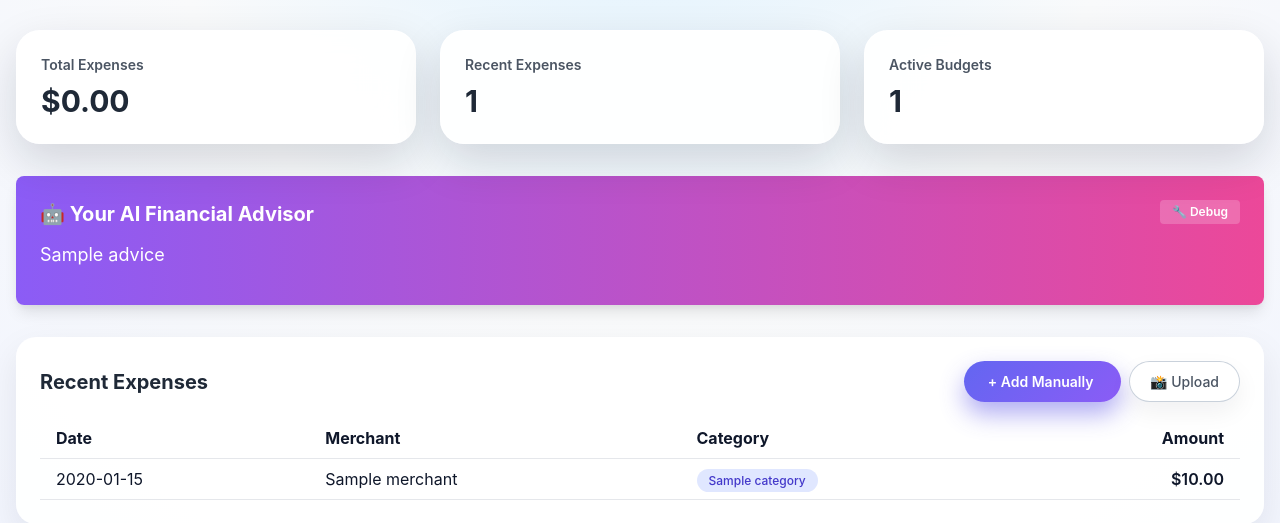
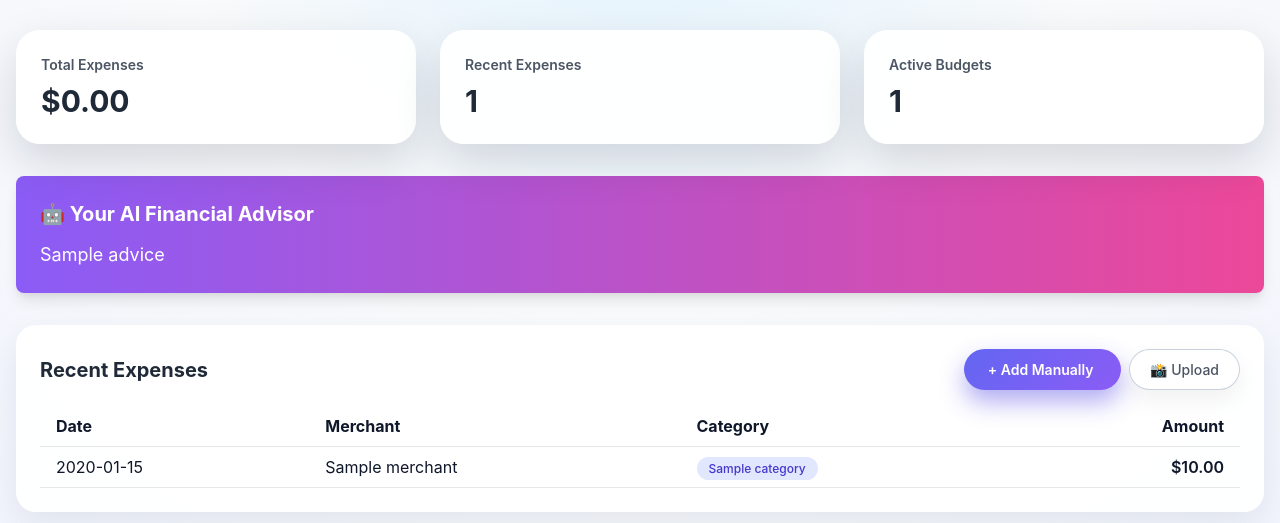
Before and after one commit to vincentlee001804/roboadvisor, a Flask app: template templates/dashboard.html in a window 1280 px wide. Shown: the part 166-689 px from the top of the page. Run offline with Flask 3, Linux system fonts and the light colour scheme; the template is opened without the code that fills it: most values are stand-ins (such as "Sample title", 1, 10 or a date in 2020).

Commit message:
Remove dashboard debug panel for AI advice

```diff
--- a/templates/dashboard.html
+++ b/templates/dashboard.html
@@ -27,31 +27,10 @@
 <!-- AI Advice Card -->
 {% if advice %}
 <div class="bg-gradient-to-r from-purple-500 to-pink-500 rounded-lg shadow-lg p-6 mb-8 text-white" style="width: 100%; overflow: visible;">
-    <div class="flex justify-between items-start mb-3">
-        <h3 class="text-xl font-bold">🤖 Your AI Financial Advisor</h3>
-        <button onclick="toggleDebugInfo()" class="bg-white bg-opacity-20 hover:bg-opacity-30 text-white text-xs px-3 py-1 rounded font-semibold transition">
-            🔧 Debug
-        </button>
-    </div>
-    <p class="text-lg leading-relaxed mb-3" style="word-wrap: break-word; overflow-wrap: break-word; white-space: normal; max-width: 100%; display: block; overflow: visible;">{{ advice }}</p>
-
-    <!-- Debug Info Panel (hidden by default) -->
-    <div id="debugInfo" class="hidden mt-4 bg-white bg-opacity-20 rounded p-4 text-sm">
-        <div class="space-y-2">
-            <p><strong>Advice Length:</strong> {{ advice|length }} characters, {{ advice.split()|length }} words</p>
-            <p><strong>Full Text:</strong> <span class="font-mono text-xs break-all">{{ advice }}</span></p>
-            <p><strong>Expense Count:</strong> {{ expenses|length }}</p>
-            <p><strong>Total Expenses:</strong> ${{ "%.2f"|format(total_expenses) }}</p>
-            <div class="mt-3 flex gap-2">
-                <button onclick="regenerateAdvice()" class="bg-white bg-opacity-30 hover:bg-opacity-40 text-white px-4 py-2 rounded font-semibold transition">
-                    🔄 Regenerate Advice
-                </button>
-                <button onclick="clearAdviceCache()" class="bg-white bg-opacity-30 hover:bg-opacity-40 text-white px-4 py-2 rounded font-semibold transition">
-                    🗑️ Clear Cache
-                </button>
-            </div>
-        </div>
-    </div>
+    <h3 class="text-xl font-bold mb-3">🤖 Your AI Financial Advisor</h3>
+    <p class="text-lg leading-relaxed" style="word-wrap: break-word; overflow-wrap: break-word; white-space: normal; max-width: 100%; display: block; overflow: visible;">
+        {{ advice }}
+    </p>
 </div>
 {% endif %}
 
@@ -138,62 +117,4 @@
 </div>
 {% endif %}
 
-<script>
-function toggleDebugInfo() {
-    const debugInfo = document.getElementById('debugInfo');
-    if (debugInfo) {
-        debugInfo.classList.toggle('hidden');
-    }
-}
-
-async function regenerateAdvice() {
-    try {
-        const response = await fetch('/regenerate-advice', {
-            method: 'POST',
-            headers: {
-                'Content-Type': 'application/json',
-            }
-        });
-
-        if (response.ok) {
-            const data = await response.json();
-            if (data.success) {
-                alert('Advice regenerated! Reloading page...');
-                window.location.reload();
-            } else {
-                alert('Error: ' + (data.error || 'Failed to regenerate advice'));
-            }
-        } else {
-            alert('Server error: ' + response.status);
-        }
-    } catch (error) {
-        alert('Error: ' + error.message);
-    }
-}
-
-async function clearAdviceCache() {
-    try {
-        const response = await fetch('/clear-advice-cache', {
-            method: 'POST',
-            headers: {
-                'Content-Type': 'application/json',
-            }
-        });
-
-        if (response.ok) {
-            const data = await response.json();
-            if (data.success) {
-                alert('Cache cleared! Reloading page...');
-                window.location.reload();
-            } else {
-                alert('Error: ' + (data.error || 'Failed to clear cache'));
-            }
-        } else {
-            alert('Server error: ' + response.status);
-        }
-    } catch (error) {
-        alert('Error: ' + error.message);
-    }
-}
-</script>
 {% endblock %}
```
